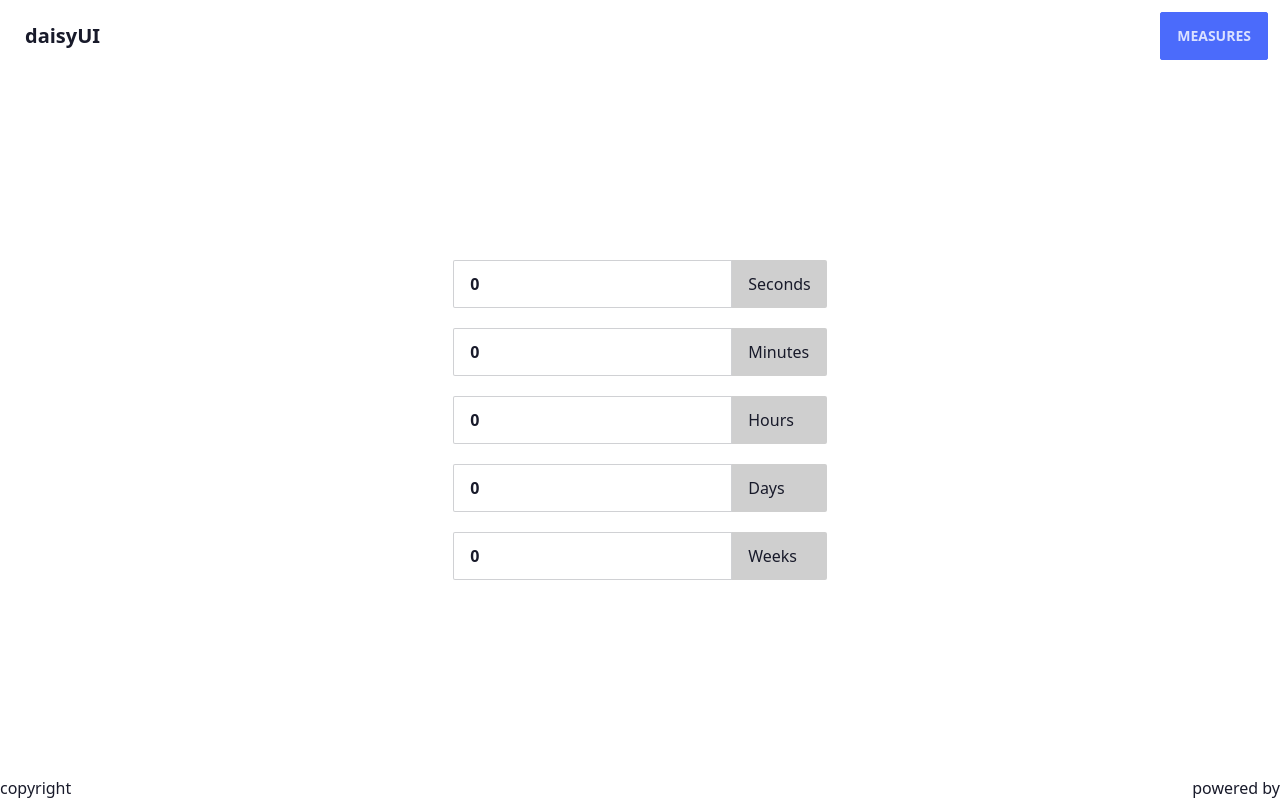
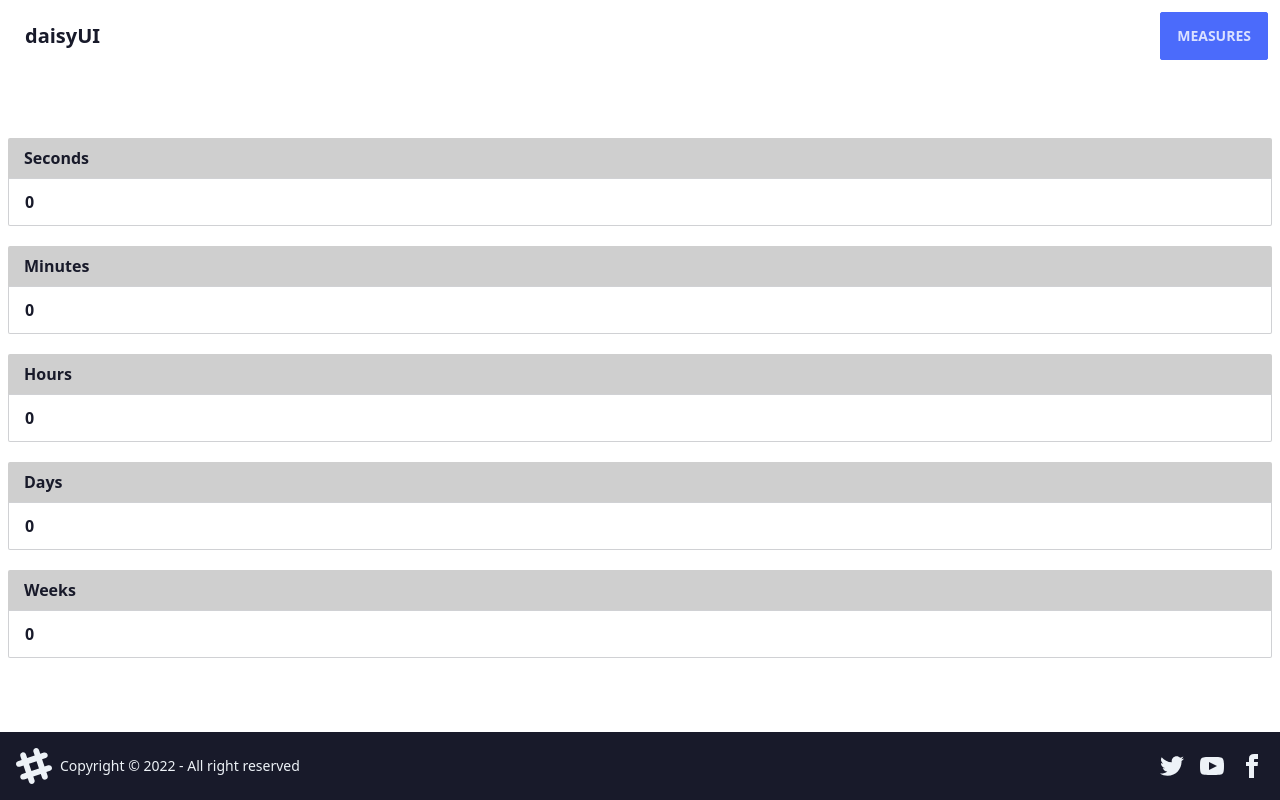
Before and after one commit to macke89/reactconverter, a Next.js app: page /times in a window 1280 px wide. Built offline with nearby package versions, Linux system fonts and the light colour scheme.

Commit message:
Design Changes Input

```diff
--- a/components/Input.js
+++ b/components/Input.js
@@ -15,7 +15,8 @@
     const handleFocus = (event) => event.target.select();
 
     return (
-        <label className="input-group" key={id}>
+        <label className="input-group input-group-vertical">
+            <span className="w-full capitalize hover:cursor-pointer group-focus:bg-red-300 font-semibold py-2">{name}</span>
             <input
                 type="number"
                 placeholder={name}
@@ -23,9 +24,7 @@
                 value={checkValue(nominator)}
                 onChange={handleChange}
                 step={1}
-                onFocus={handleFocus}
-            />
-            <span className="w-full capitalize">{name}</span>
+                onFocus={handleFocus}/>
         </label>
     );
 };
--- a/components/InputC.js
+++ b/components/InputC.js
@@ -2,8 +2,8 @@
 
 const InputC = ({value, onChange, label}) => {
     return (
-        <label className="input-group" key={label}>
-            <span>{label}</span>
+        <label className="input-group input-group-vertical">
+            <span className="w-full capitalize hover:cursor-pointer group-focus:bg-red-300 font-semibold py-2">{label}</span>
             <input type="number" placeholder={label}
                    className="input input-bordered input max-w-xs"
                    value={value}
--- a/components/sections/Footer.js
+++ b/components/sections/Footer.js
@@ -2,10 +2,62 @@
 // TODO Do Footer
 const Footer = () => {
     return (
-        <footer className="flex justify-between">
-            <div>copyright</div>
-            <div>powered by</div>
+        <footer className="footer items-center p-4 bg-neutral text-neutral-content">
+            <div className="items-center grid-flow-col">
+                <svg
+                    width={36}
+                    height={36}
+                    viewBox="0 0 24 24"
+                    xmlns="http://www.w3.org/2000/svg"
+                    fillRule="evenodd"
+                    clipRule="evenodd"
+                    className="fill-current"
+                >
+                    <path
+                        d="M22.672 15.226l-2.432.811.841 2.515c.33 1.019-.209 2.127-1.23 2.456-1.15.325-2.148-.321-2.463-1.226l-.84-2.518-5.013 1.677.84 2.517c.391 1.203-.434 2.542-1.831 2.542-.88 0-1.601-.564-1.86-1.314l-.842-2.516-2.431.809c-1.135.328-2.145-.317-2.463-1.229-.329-1.018.211-2.127 1.231-2.456l2.432-.809-1.621-4.823-2.432.808c-1.355.384-2.558-.59-2.558-1.839 0-.817.509-1.582 1.327-1.846l2.433-.809-.842-2.515c-.33-1.02.211-2.129 1.232-2.458 1.02-.329 2.13.209 2.461 1.229l.842 2.515 5.011-1.677-.839-2.517c-.403-1.238.484-2.553 1.843-2.553.819 0 1.585.509 1.85 1.326l.841 2.517 2.431-.81c1.02-.33 2.131.211 2.461 1.229.332 1.018-.21 2.126-1.23 2.456l-2.433.809 1.622 4.823 2.433-.809c1.242-.401 2.557.484 2.557 1.838 0 .819-.51 1.583-1.328 1.847m-8.992-6.428l-5.01 1.675 1.619 4.828 5.011-1.674-1.62-4.829z"/>
+                </svg>
+                <p>Copyright © 2022 - All right reserved</p>
+            </div>
+            <div className="grid-flow-col gap-4 md:place-self-center md:justify-self-end">
+                <a>
+                    <svg
+                        xmlns="http://www.w3.org/2000/svg"
+                        width={24}
+                        height={24}
+                        viewBox="0 0 24 24"
+                        className="fill-current"
+                    >
+                        <path
+                            d="M24 4.557c-.883.392-1.832.656-2.828.775 1.017-.609 1.798-1.574 2.165-2.724-.951.564-2.005.974-3.127 1.195-.897-.957-2.178-1.555-3.594-1.555-3.179 0-5.515 2.966-4.797 6.045-4.091-.205-7.719-2.165-10.148-5.144-1.29 2.213-.669 5.108 1.523 6.574-.806-.026-1.566-.247-2.229-.616-.054 2.281 1.581 4.415 3.949 4.89-.693.188-1.452.232-2.224.084.626 1.956 2.444 3.379 4.6 3.419-2.07 1.623-4.678 2.348-7.29 2.04 2.179 1.397 4.768 2.212 7.548 2.212 9.142 0 14.307-7.721 13.995-14.646.962-.695 1.797-1.562 2.457-2.549z"/>
+                    </svg>
+                </a>
+                <a>
+                    <svg
+                        xmlns="http://www.w3.org/2000/svg"
+                        width={24}
+                        height={24}
+                        viewBox="0 0 24 24"
+                        className="fill-current"
+                    >
+                        <path
+                            d="M19.615 3.184c-3.604-.246-11.631-.245-15.23 0-3.897.266-4.356 2.62-4.385 8.816.029 6.185.484 8.549 4.385 8.816 3.6.245 11.626.246 15.23 0 3.897-.266 4.356-2.62 4.385-8.816-.029-6.185-.484-8.549-4.385-8.816zm-10.615 12.816v-8l8 3.993-8 4.007z"/>
+                    </svg>
+                </a>
+                <a>
+                    <svg
+                        xmlns="http://www.w3.org/2000/svg"
+                        width={24}
+                        height={24}
+                        viewBox="0 0 24 24"
+                        className="fill-current"
+                    >
+                        <path
+                            d="M9 8h-3v4h3v12h5v-12h3.642l.358-4h-4v-1.667c0-.955.192-1.333 1.115-1.333h2.885v-5h-3.808c-3.596 0-5.192 1.583-5.192 4.615v3.385z"/>
+                    </svg>
+                </a>
+            </div>
         </footer>
+
     );
 };
 
--- a/components/sections/Header.js
+++ b/components/sections/Header.js
@@ -17,7 +17,7 @@
                     </Link>
                 </div>
                 <div className="dropdown dropdown-end">
-                    <label tabIndex="0" className="btn m-1 btn-primary">Measures</label>
+                    <label tabIndex="0" className="btn m-1 btn-primary font-bold">Measures</label>
                     <ul tabIndex="0" className="dropdown-content menu p-2 shadow bg-base-100 rounded-box w-52">
                         <Link href="/lengths">
                             <a className={`btn btn-ghost ${useRouter().pathname === "/lengths" && "btn-active"}`}>Lengths</a>
--- a/pages/lengths.js
+++ b/pages/lengths.js
@@ -25,7 +25,6 @@
         <div className="min-h-screen flex flex-col justify-between">
             <Header/>
             <main className="flex justify-center w-full p-2">
-                <div>
                 <div className="form-control w-full flex flex-col gap-5 mb-2">
                     {lengths.map(length => (
                         <Input
@@ -36,7 +35,6 @@
                             callback={callback}/>
                     ))}
                 </div>
-                </div>
             </main>
             <Footer/>
         </div>
--- a/pages/temperatures.js
+++ b/pages/temperatures.js
@@ -37,13 +37,11 @@
     return (
         <div className="min-h-screen flex flex-col justify-between">
             <Header/>
-            <main className="flex justify-center w-full">
-                <div>
-                    <div className="form-control w-full flex flex-col gap-5 mb-2">
-                        <InputC label="Celsius" value={celsius} onChange={handleCelsius}/>
-                        <InputC label="Fahrenheit" value={fahrenheit} onChange={handleFahrenheit}/>
-                        <InputC label="Kelvin" value={kelvin} onChange={handleKelvin}/>
-                    </div>
+            <main className="flex justify-center w-full p-2">
+                <div className="form-control w-full flex flex-col gap-5 mb-2">
+                    <InputC label="Celsius" value={celsius} onChange={handleCelsius}/>
+                    <InputC label="Fahrenheit" value={fahrenheit} onChange={handleFahrenheit}/>
+                    <InputC label="Kelvin" value={kelvin} onChange={handleKelvin}/>
                 </div>
             </main>
             <Footer/>
--- a/pages/times.js
+++ b/pages/times.js
@@ -21,8 +21,7 @@
     return (
         <div className="min-h-screen flex flex-col justify-between">
             <Header/>
-            <main className="flex justify-center w-full">
-                <div>
+            <main className="flex justify-center w-full p-2">
                 <div className="form-control w-full flex flex-col gap-5 mb-2">
                     {times.map(time => (
                         <Input
@@ -34,7 +33,6 @@
                         />
                     ))}
                 </div>
-                </div>
             </main>
             <Footer/>
         </div>
--- a/pages/weights.js
+++ b/pages/weights.js
@@ -24,8 +24,7 @@
     return (
         <div className="min-h-screen flex flex-col justify-between">
             <Header/>
-            <main className="flex justify-center w-full">
-                <div>
+            <main className="flex justify-center w-full p-2">
                 <div className="form-control w-full flex flex-col gap-5 mb-2">
                     {weights.map(weight => (
                         <Input
@@ -36,7 +35,6 @@
                             callback={callback}/>
                     ))}
                 </div>
-                </div>
             </main>
             <Footer/>
         </div>
```
Lines whose indentation alone changed are shown as unchanged.
